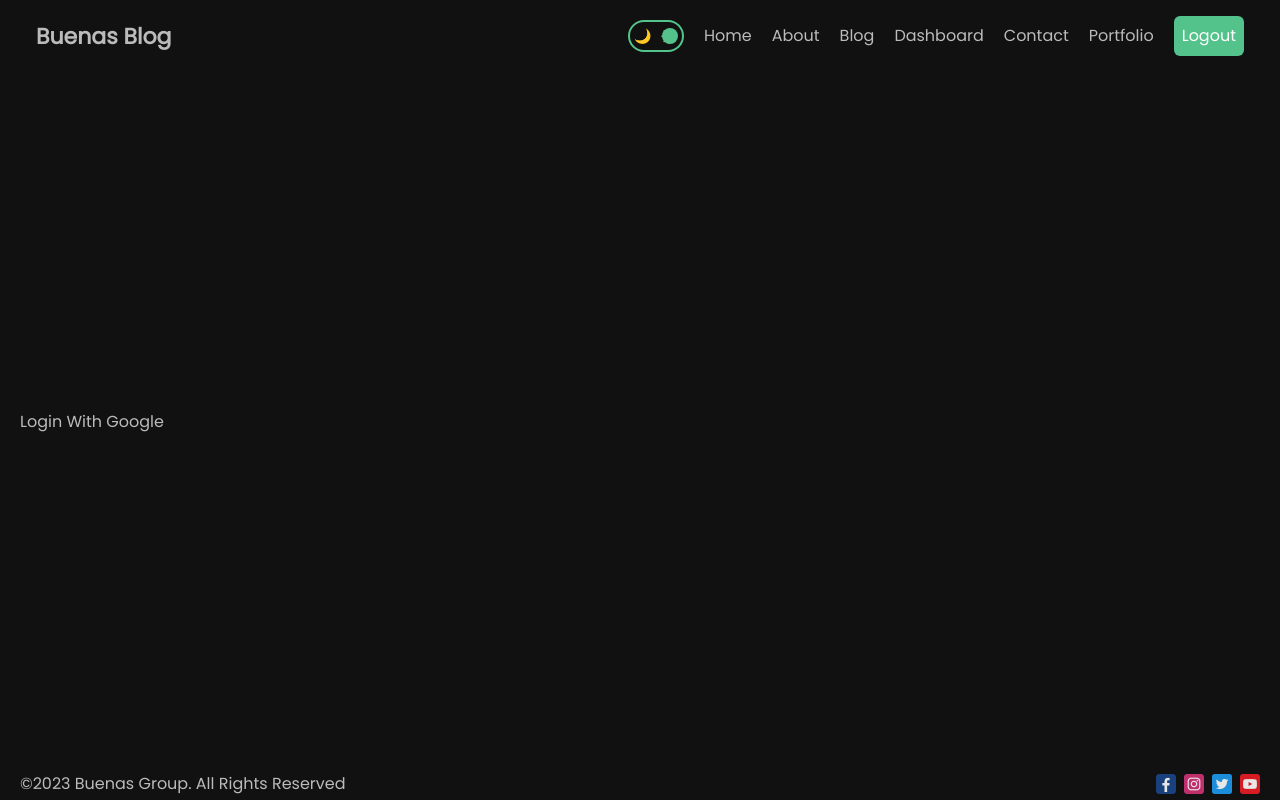
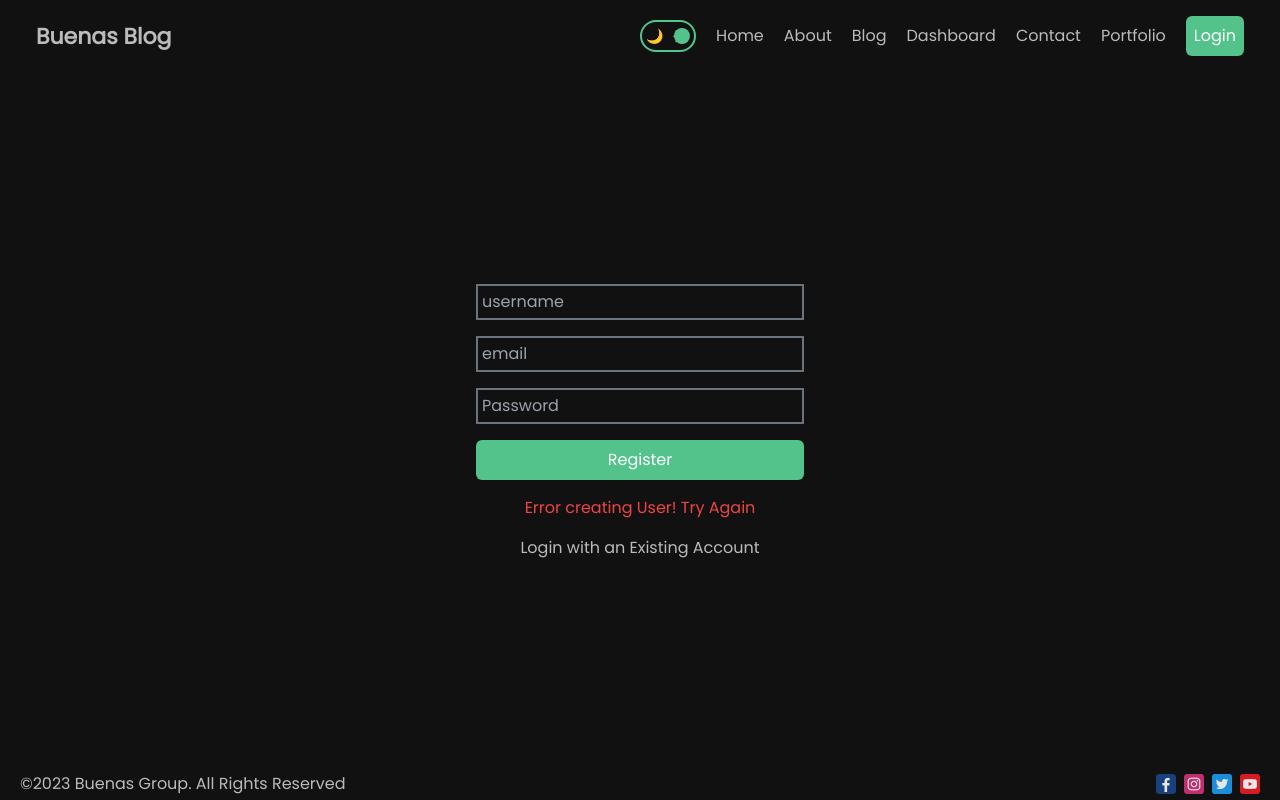
Before and after one commit to George-Kibe/Nextjs-Fullstack, a Next.js app in the folder next-blog/: page /dashboard/register in a window 1280 px wide. Built offline with nearby package versions, Linux system fonts and the light colour scheme; no server answers.

Commit message:
login and sign up

```diff
--- a/next-blog/package.json
+++ b/next-blog/package.json
@@ -10,9 +10,11 @@
   },
   "dependencies": {
     "autoprefixer": "10.4.14",
+    "babel": "^6.23.0",
+    "bcryptjs": "^2.4.3",
     "eslint": "8.42.0",
     "eslint-config-next": "13.4.4",
-    "mongoose": "6.11.1",
+    "mongoose": "^7.2.2",
     "next": "13.4.4",
     "next-auth": "^4.22.1",
     "postcss": "8.4.24",
--- a/next-blog/src/app/api/auth/[...nextauth]/route.js
+++ b/next-blog/src/app/api/auth/[...nextauth]/route.js
@@ -1,16 +1,57 @@
-import NextAuth from "next-auth"
-import GithubProvider from "next-auth/providers/github"
-import GoogleProvider from "next-auth/providers/google"
+import NextAuth from "next-auth";
+import GithubProvider from "next-auth/providers/github";
+import GoogleProvider from "next-auth/providers/google";
+import CredentialsProvider from "next-auth/providers/credentials";
+import User from "@/models/User";
+import connect from "@/utils/db";
+import bcrypt from "bcryptjs";
 
-const handler = NextAuth ({
-  // Configure one or more authentication providers
+const handler = NextAuth({
   providers: [
+    CredentialsProvider({
+      id: "credentials",
+      name: "Credentials",
+      async authorize(credentials) {
+        //Check if the user exists.
+        await connect();
+
+        try {
+          const user = await User.findOne({
+            email: credentials.email,
+          });
+
+          if (user) {
+            const isPasswordCorrect = await bcrypt.compare(
+              credentials.password,
+              user.password
+            );
+
+            if (isPasswordCorrect) {
+              return user;
+            } else {
+              throw new Error("Wrong Credentials!");
+            }
+          } else {
+            throw new Error("User not found!");
+          }
+        } catch (err) {
+          throw new Error(err);
+        }
+      },
+    }),
+    GithubProvider({
+      clientId: process.env.GITHUB_ID,
+      clientSecret: process.env.GITHUB_SECRET,
+    }),
     GoogleProvider({
-      clientId: process.env.GOOGLE_ID,
-      clientSecret: process.env.GOOGLE_SECRET,
+      clientId: process.env.GOOGLE_CLIENT_ID,
+      clientSecret: process.env.GOOGLE_CLIENT_SECRET,
     }),
-    // ...add more providers here
   ],
+  pages: {
+    error: "/dashboard/login",
+  },
+
 });
 
-export {handler as GET, handler as POST};
+export { handler as GET, handler as POST };
--- /dev/null
+++ b/next-blog/src/app/api/auth/register/route.js
@@ -0,0 +1,24 @@
+import connect from "@/utils/db";
+import { NextResponse } from "next/server";
+import bcrypt from "bcryptjs"
+import User from "@/models/User";
+
+export const POST = async (request) => {
+    const {name, email, password} = await request.json();
+
+    await connect();
+    const hashedPassword = await bcrypt.hash(password, 5)
+    const newUser = new User({
+        name,
+        email,
+        password:hashedPassword
+    })
+    console.log(newUser)
+    try {
+        await newUser.save();
+        return new NextResponse("User has been created", {status: 201})
+    } catch (error) {
+        return new NextResponse(error.message, {status: 500,})
+    }
+
+}
--- a/next-blog/src/app/api/posts/route.js
+++ b/next-blog/src/app/api/posts/route.js
@@ -6,7 +6,7 @@ export const GET = async (request) => {
     try {
         await connect();
         const posts = await Post.find();
-        return new NextResponse(posts, {status:200})
+        return new NextResponse(JSON.stringify(posts), {status:200})
     } catch (error) {
         return new NextResponse("Database Error", { status:500})
     }
--- a/next-blog/src/app/blog/[id]/page.jsx
+++ b/next-blog/src/app/blog/[id]/page.jsx
@@ -7,15 +7,18 @@ import {notFound} from "next/navigation";
 // Create API to make blogs and specific blog pages dynamic
 
 async function getBlogData(id) {
-  const res = await fetch(`https://jsonplaceholder.typicode.com/posts/${id}`, {
+  const res = await fetch(`http://localhost:3000/api/posts/${id}`, {
     // next: { revalidate:10}, revalidate after every 10 seconds
     cache: "no-store"
   })
   if(!res.ok) {
+    return
     // throw new Error("Failed to fetch Data!")
-    return notFound()
   }
-  return res.json();
+  const response = await res.json()
+  console.log("Response", response)
+
+  return response;
 }
 
 export async function generateMetadata({params}) {
@@ -30,7 +33,8 @@ export async function generateMetadata({params}) {
 const BlogPage = async({params}) => {
   console.log(params)
   // const blog = await getBlogData(params.id)
-  // console.log(blog)
+  const blog = await getBlogData("647d94e24b017c9595f53e9a")
+  console.log("Blog from single Blog Page: ", blog)
   return (
     <div>
       <div className="flex flex-col md:flex-row-reverse items-center mb-4">
--- a/next-blog/src/app/blog/page.jsx
+++ b/next-blog/src/app/blog/page.jsx
@@ -6,21 +6,24 @@ import React from 'react'
 async function getBlogsData() {
   const res = await fetch("http://localhost:3000/api/posts") // { next: { revalidate:10}, revalidate after every 10 seconds
     // cache: "no-store"}
-  console.log("Response", res)
-  // if(!res.ok) {
-  //   throw new Error("Failed to fetch Data!")
-  // }
-  return res.json();
+  if(!res.ok) {
+    throw new Error("Failed to fetch Data!")
+  }
+  const response = await res.json()
+  console.log("Response", response)
+
+  return response;
 }
 
 const Blog = async() => {
-  // const blogs = await getBlogsData();
-  // console.log(blogs)
+  const blogs = await getBlogsData();
+  console.log("Blogs:" ,blogs)
   return (
     <div className="">
       <h1 className=""></h1>
       {/* Loop through all blogs and show their images, title and short description */}
       {/* { blogs.map((blog) => (  ))   } */}
+      <p>{blogs.length}{blogs[0].title}</p>
       <div className="flex flex-col md:flex-row items-center mb-4">
             <Link href={`/blog/testId`} className="md:mr-10 relative h-64 w-64 md:h-80 md:w-80">
               <Image src={"/illustration.png"} alt="Contact Image" fill className='object-contain'/>
--- a/next-blog/src/app/dashboard/(auth)/login/page.jsx
+++ b/next-blog/src/app/dashboard/(auth)/login/page.jsx
@@ -1,12 +1,32 @@
-"use client"
+"use client";
 import { signIn } from 'next-auth/react'
-import React from 'react'
+import Link from 'next/link';
+import React, { useState } from 'react'
 
 const Login = () => {
+  const [error, setError] = useState(false)
+
+  const handleSubmit = (e) => {
+    e.preventDefault()
+    const email = e.target[0].value;
+    const password = e.target[1].value;
+    signIn("credentials", {email, password})
+  }
   return (
+    <div className='flex flex-col items-center justify-center gap-4'>
+    <form action="" className="flex flex-col gap-4" onSubmit={handleSubmit}>
+      <input type="email" placeholder='email' className="p-1 bg-transparent border-gray-500 border-solid border-2" required />
+      <input type="password" placeholder='Password' className="p-1 bg-transparent border-gray-500 border-solid border-2" required />
+      <button type="submit" className='p-2 border-none bg-[#53c28b] text-white cursor-pointer rounded-md'>
+        Login
+      </button>
+    </form>
+    { error && <p className='text-red-500'>Error Loggin User! Try Again</p>}
+
     <div>
       <button onClick={() => signIn("google")} className="">Login With Google</button>
     </div>
+  </div>
   )
 }
 
--- a/next-blog/src/app/dashboard/(auth)/register/page.jsx
+++ b/next-blog/src/app/dashboard/(auth)/register/page.jsx
@@ -1,13 +1,48 @@
-"use client";
+"use client"
 import { signIn } from 'next-auth/react'
-import React from 'react'
+import Link from 'next/link'
+import { useRouter } from 'next/navigation'
+import React, { useState } from 'react'
 
-const Login = () => {
+const Register = () => {
+  const [error, setError] = useState(true);
+  const router = useRouter()
+
+  const handleSubmit = async(e) => {
+    e.preventDefault();
+    const name = e.target[0].value
+    const email = e.target[1].value
+    const password = e.target[2].value
+    try {
+      const response = await fetch("/api/auth/register/", {
+        method: "POST",
+        headers: {
+          "Content-Type": "application/json",
+        },
+        body: JSON.stringify({
+          name, email, password
+        })
+      });
+      response.status === 201 && router.push("/dashboard/login?success=Account has been successfully created")
+    } catch (error) {
+      setError(true)
+    }
+  }
+
   return (
-    <div>
-      <button onClick={() => signIn("google")} className="">Login With Google</button>
+    <div className='flex flex-col items-center justify-center gap-4'>
+      <form action="" className="flex flex-col gap-4" onSubmit={handleSubmit}>
+        <input type="text" placeholder='username' className="p-1 bg-transparent border-gray-500 border-solid border-2" required />
+        <input type="email" placeholder='email' className="p-1 bg-transparent border-gray-500 border-solid border-2" required />
+        <input type="password" placeholder='Password' className="p-1 bg-transparent border-gray-500 border-solid border-2" required />
+        <button type="submit" className='p-2 border-none bg-[#53c28b] text-white cursor-pointer rounded-md'>
+          Register
+        </button>
+      </form>
+      { error && <p className='text-red-500'>Error creating User! Try Again</p>}
+      <Link href={"/dashboard/login"}>Login with an Existing Account</Link>
     </div>
   )
 }
 
-export default Login
+export default Register
--- a/next-blog/src/components/navbar/Navbar.jsx
+++ b/next-blog/src/components/navbar/Navbar.jsx
@@ -3,6 +3,7 @@
 import Link from 'next/link'
 import React from 'react'
 import DarkModeToggle from '../DarkModeToggle/DarkModeToggle'
+import { signOut, useSession } from 'next-auth/react'
 
 const links = [
   { id: 1, title: "Home", url: "/"},
@@ -14,9 +15,7 @@ const links = [
 ]
 
 const Navbar = () => {
-  const logoutUser = () => {
-    console.log("user Logged out!")
-  }
+  const session = useSession()
 
   return (
     <div className="flex justify-between items-center p-4">
@@ -26,9 +25,18 @@ const Navbar = () => {
         {links.map((link) => (
           <Link key={link.id} href={link.url}  className="">{link.title}</Link>
         ))}
-        <button onClick={logoutUser} className="p-2 border-none bg-[#53c28b] text-white cursor-pointer rounded-md">
-          Logout
-        </button>
+        {
+          session.status === "authenticated"? (
+            <button onClick={signOut} className="p-2 border-none bg-[#53c28b] text-white cursor-pointer rounded-md">
+              Logout
+            </button>
+          ):(
+            <Link href={"/dashboard/login"} className="p-2 border-none bg-[#53c28b] text-white cursor-pointer rounded-md">
+              Login
+            </Link>
+          )
+        }
+
       </div>
     </div>
   )
```
Also changed, not shown: 1 other file (tests, documents, lock files or other folders).
